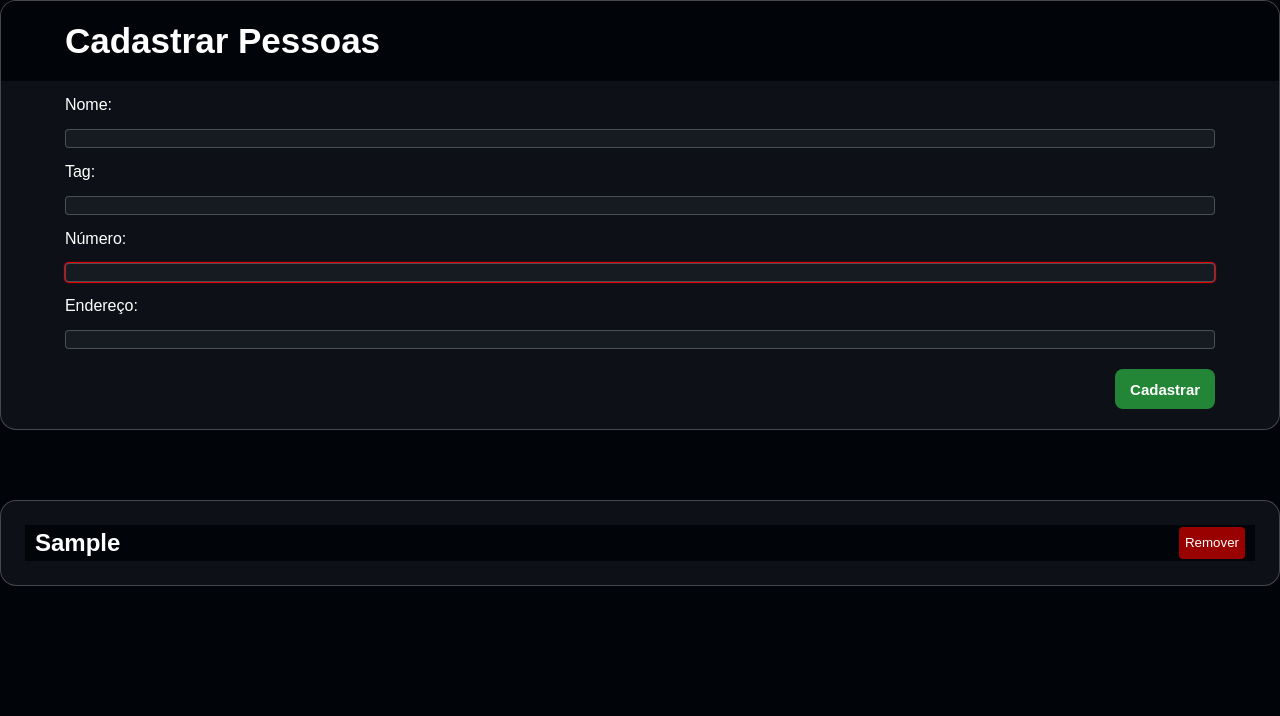
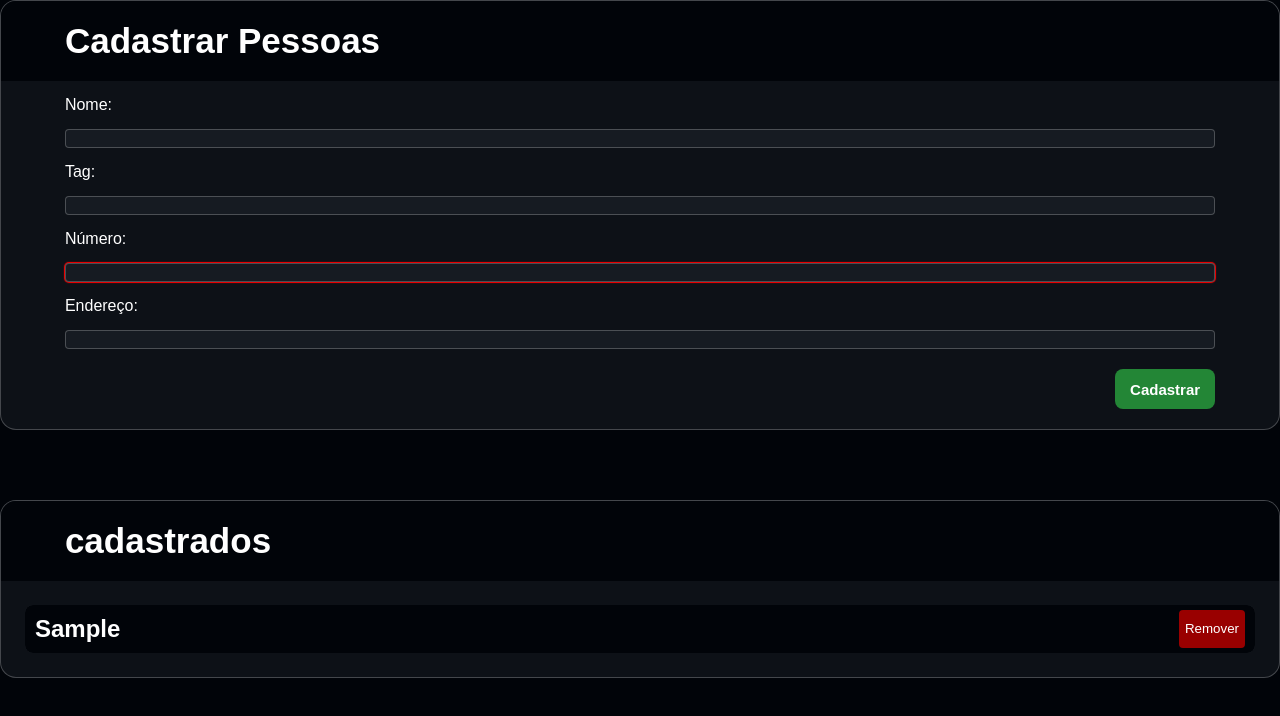
Before and after one commit to GabrielWaif/fetch_regularex, a plain HTML site: page index.html in a window 1280 px wide. Both pictures are taken after typing "Sample", "Sample", "Sample", "Sample" into the empty fields and a click on the button "Cadastrar". Drawn offline with Linux system fonts and the light colour scheme; no server answers.

Commit message:
Final ui design / opening and closing signed users

```diff
--- a/css/style.css
+++ b/css/style.css
@@ -38,7 +38,7 @@ header{
     overflow: hidden;
 }
 
-#cadastro h1{
+#cadastro h1, #cadastrados h1{
     height: 40px;
     padding: 20px 5%;
     background-color: var(--background);
@@ -116,15 +116,24 @@ nav{
     display: none;
 }
 
+.info p{
+    margin-top: 10px;
+    margin: 10px;
+}
+
 .usuario{
     display: flex;
     flex-direction: column;
-    padding: 3vh;
+    margin: 3vh;
+    background-color: #282d35;
+    border-radius: 1vh;
+    overflow: hidden;
 }
 
 .title{
     position: relative;
     width: 100%;
+    height: 40px;
     display: flex;
     align-items: center;
     background-color: var(--background);
@@ -133,12 +142,12 @@ nav{
 
 .title button{
     position: absolute;
-    height: 90%;
+    height: 80%;
     border: none;
     border-radius: .5vh;
     right: 10px;
 }
 
-.title h1{
+.title h2{
     margin-left: 10px;
 }
--- a/index.html
+++ b/index.html
@@ -29,7 +29,9 @@
         <button type="submit">Cadastrar</button>
       </form>
       <nav>
-        <div id="cadastrados"></div>
+        <div id="cadastrados">
+          <h1>cadastrados</h1>
+        </div>
       </nav>
     <script src="js/http.js"></script>
     <script src="js/app.js"></script>
--- a/js/app.js
+++ b/js/app.js
@@ -34,7 +34,7 @@ function CreateUser(first_name, last_name, username, phone_number, address) {
   const title = document.createElement("div");
   title.classList = 'title';
 
-  const nome = document.createElement("h1");
+  const nome = document.createElement("h2");
   nome.innerHTML = first_name;
   title.appendChild(nome);
 
@@ -71,8 +71,14 @@ function updateOptions() {
     });
   });
   openButtons.forEach(button => {
+      let info = button.parentElement.querySelector('.info');
     button.addEventListener('click', () => {
-      button.parentElement.querySelector('.info').style.display = 'block';
+      if(info.style.display == 'none' || info.style.display == ''){
+       info.style.display = 'block';
+      }
+      else{
+        info.style.display = 'none';
+      }
     });
   });
 }
```
